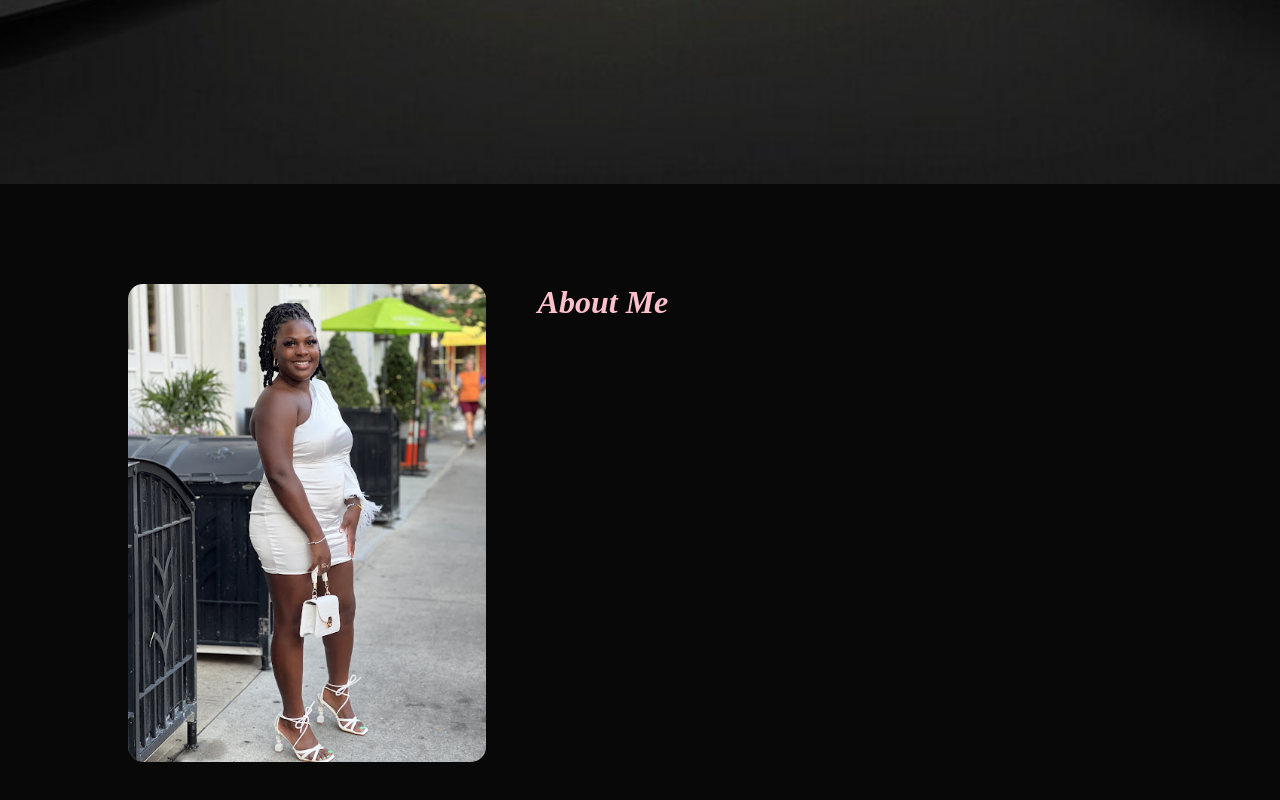
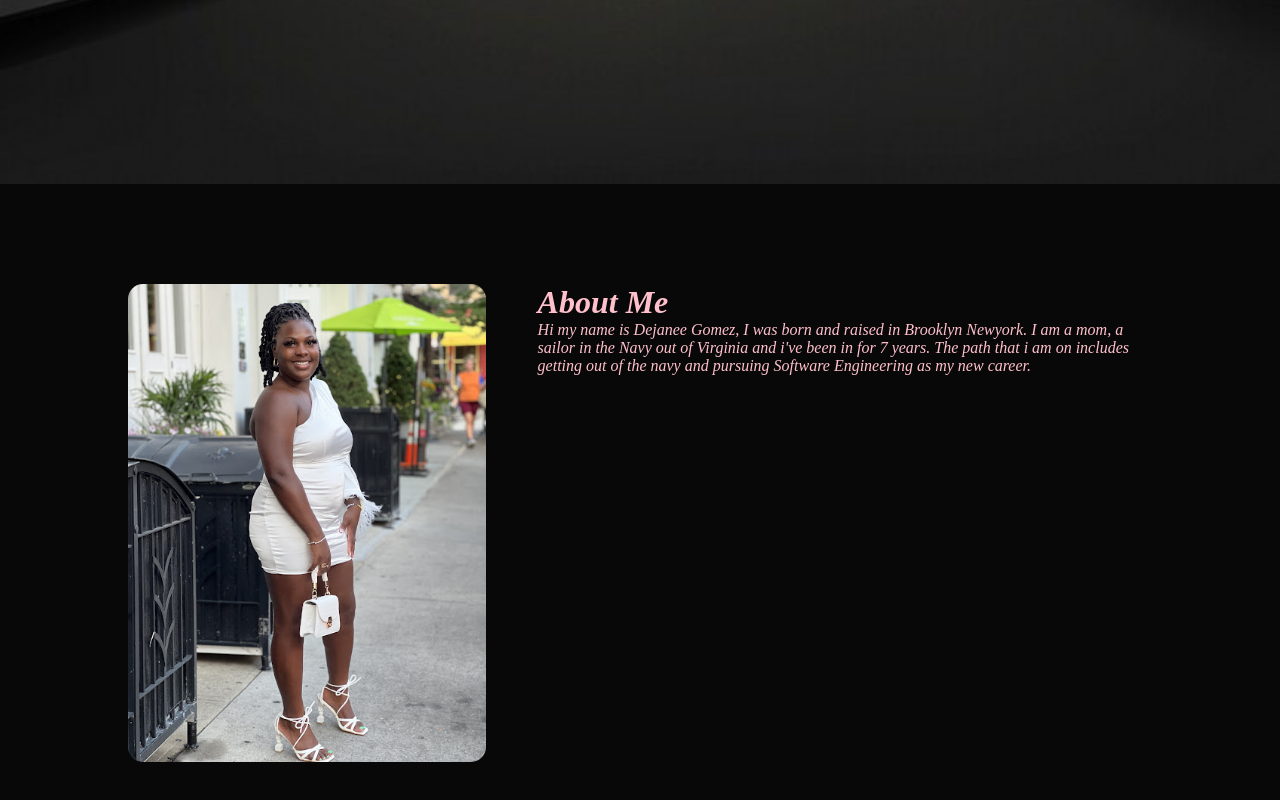
Before and after one commit to dejanee8/Nay_personal_website, a plain HTML site: page index.html in a window 1280 px wide. Shown: the part 616-1416 px from the top of the page. Drawn offline with Linux system fonts and the light colour scheme.

Commit message:
added a paragraph about myself

```diff
--- a/index.html
+++ b/index.html
@@ -33,6 +33,9 @@
       </div>
       <div class="about-col-2">
         <h1>About Me</h1>
+    <p>Hi my name is Dejanee Gomez, I was born and raised in Brooklyn Newyork.
+    I am a mom, a sailor in the Navy out of Virginia and i've been in for 7 years.
+     The path that i am on includes getting out of the navy and pursuing Software Engineering as my new career.</p>
       </div>
  </div>
  </div>
```
